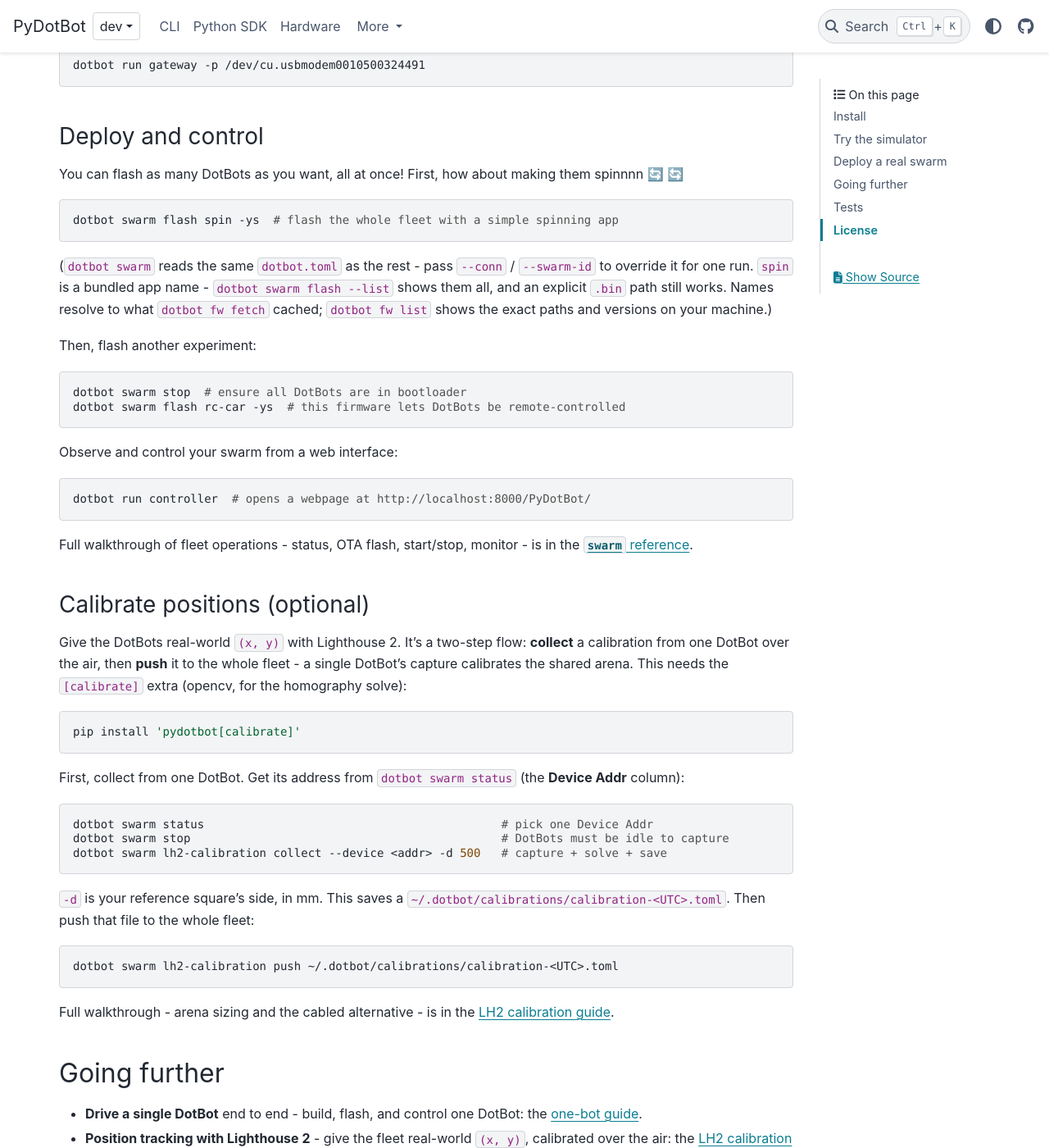
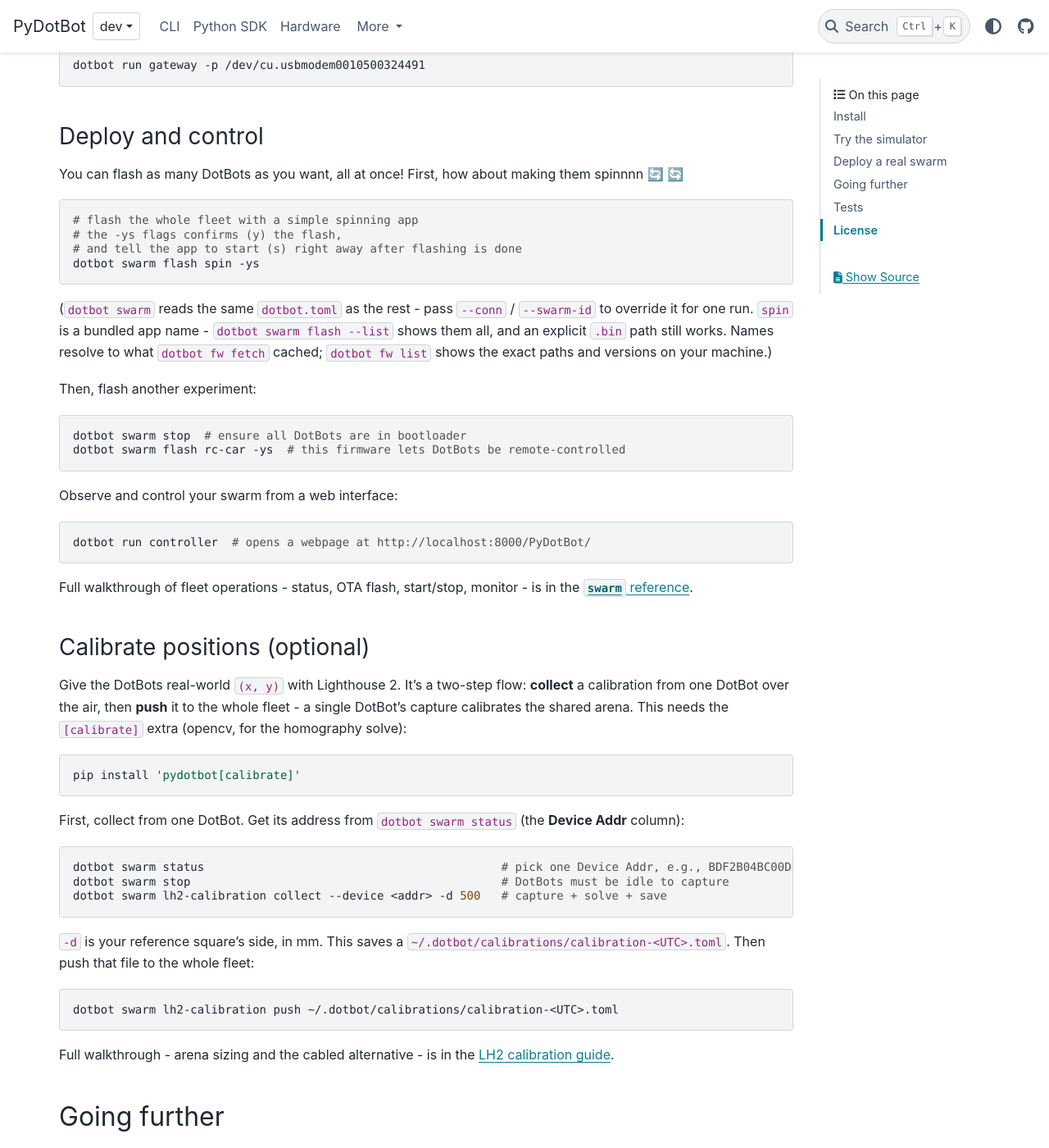
Before and after one commit to DotBots/PyDotBot, a Sphinx documentation site: the page built from doc/index.md, in a window 1280 px wide and 1400 px high, scrolled down 3053 px. Shown: the whole window at 82% size. Built offline with Sphinx 7.4.7 and the PyData theme 0.15.4, drawn with Linux system fonts in a browser that asks for light colours.

````diff
--- a/README.md
+++ b/README.md
@@ -118,7 +118,10 @@
 You can flash as many DotBots as you want, all at once! First, how about making them spinnnn 🔄 🔄
 
 ```bash
-dotbot swarm flash spin -ys  # flash the whole fleet with a simple spinning app
+# flash the whole fleet with a simple spinning app
+# the -ys flags confirms (y) the flash,
+# and tell the app to start (s) right away after flashing is done
+dotbot swarm flash spin -ys
 ```
 
 (`dotbot swarm` reads the same `dotbot.toml` as the rest - pass `--conn` /
@@ -158,7 +161,7 @@
 **Device Addr** column):
 
 ```bash
-dotbot swarm status                                           # pick one Device Addr
+dotbot swarm status                                           # pick one Device Addr, e.g., BDF2B04BC00D2725
 dotbot swarm stop                                             # DotBots must be idle to capture
 dotbot swarm lh2-calibration collect --device <addr> -d 500   # capture + solve + save
 ```
````
Also changed, not shown: doc/cli/swarm.md (+2 -1 lines).
